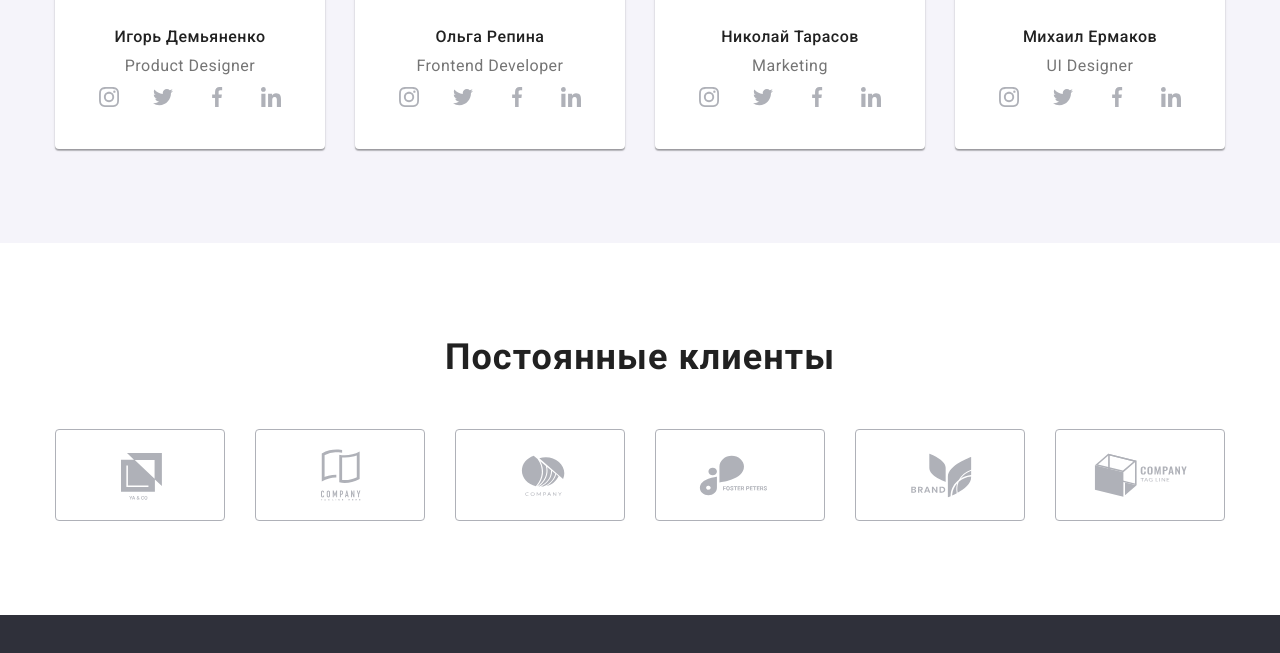
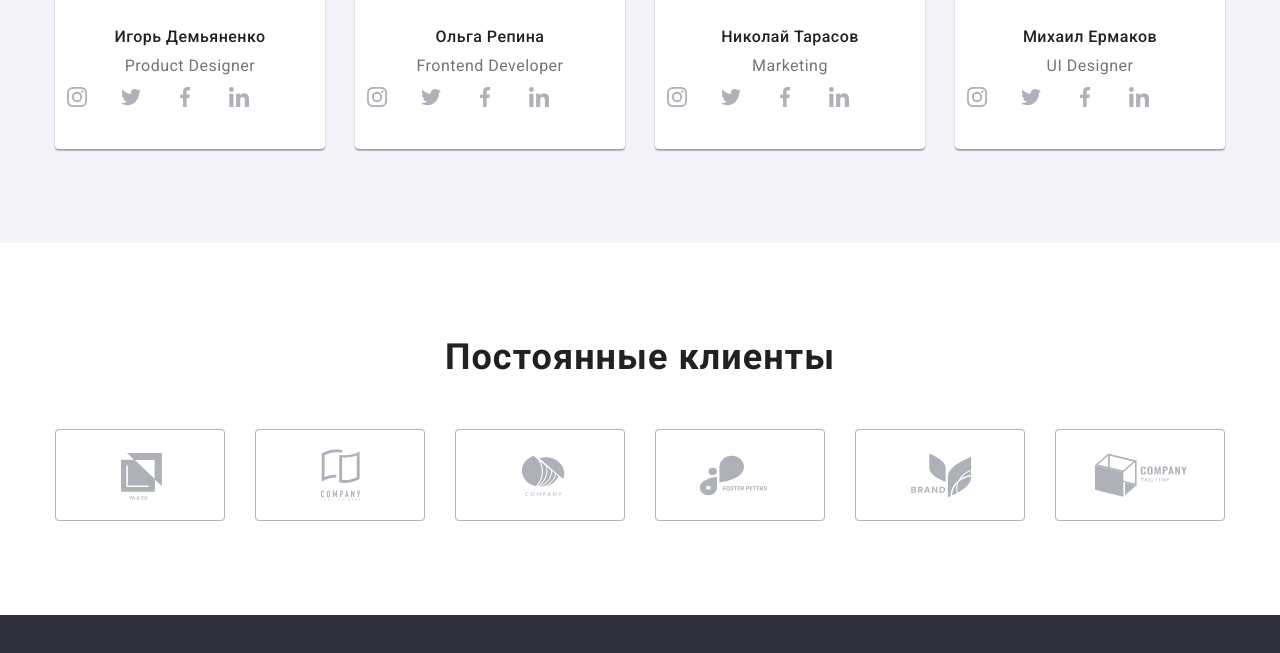
Before and after one commit to TetianaVielkova/goit-markup-hw-04, a plain HTML site: page index.html in a window 1280 px wide. Shown: the part 2045-2698 px from the top of the page. Drawn offline with nearby package versions, Linux system fonts and the light colour scheme.

Commit message:
Изменения дз4

```diff
--- a/css/styles.css
+++ b/css/styles.css
@@ -363,35 +363,28 @@ img {
 
 
 .team-icon-social {
-    height: 44px;
     display: flex;
-    align-items: center;
-    justify-content: center;
+}
+
+.link-social:not(:last-child) {
+    margin-right: 10px;
 }
 
 .link-social {
     display: block;
+    background: var(--color-light-title);
     height: 44px;
     width: 44px;
+    fill: #AFB1B8;
     display: flex;
     justify-content: center;
     align-items: center;
-    fill: #AFB1B8;
-    background-color: var(--light-background);
-    border-radius: 50%;
-}
-
-
-.link-social:not(:last-child) {
-    margin-right: 10px;
-
 }
 
 .link-social:hover,
 .link-social:focus {
     fill: var(--light-background);
-    background-color: var(--accent-color);
-
+    background: var(--accent-color);
 }
 
 /*-------------Clients---------*/
```
